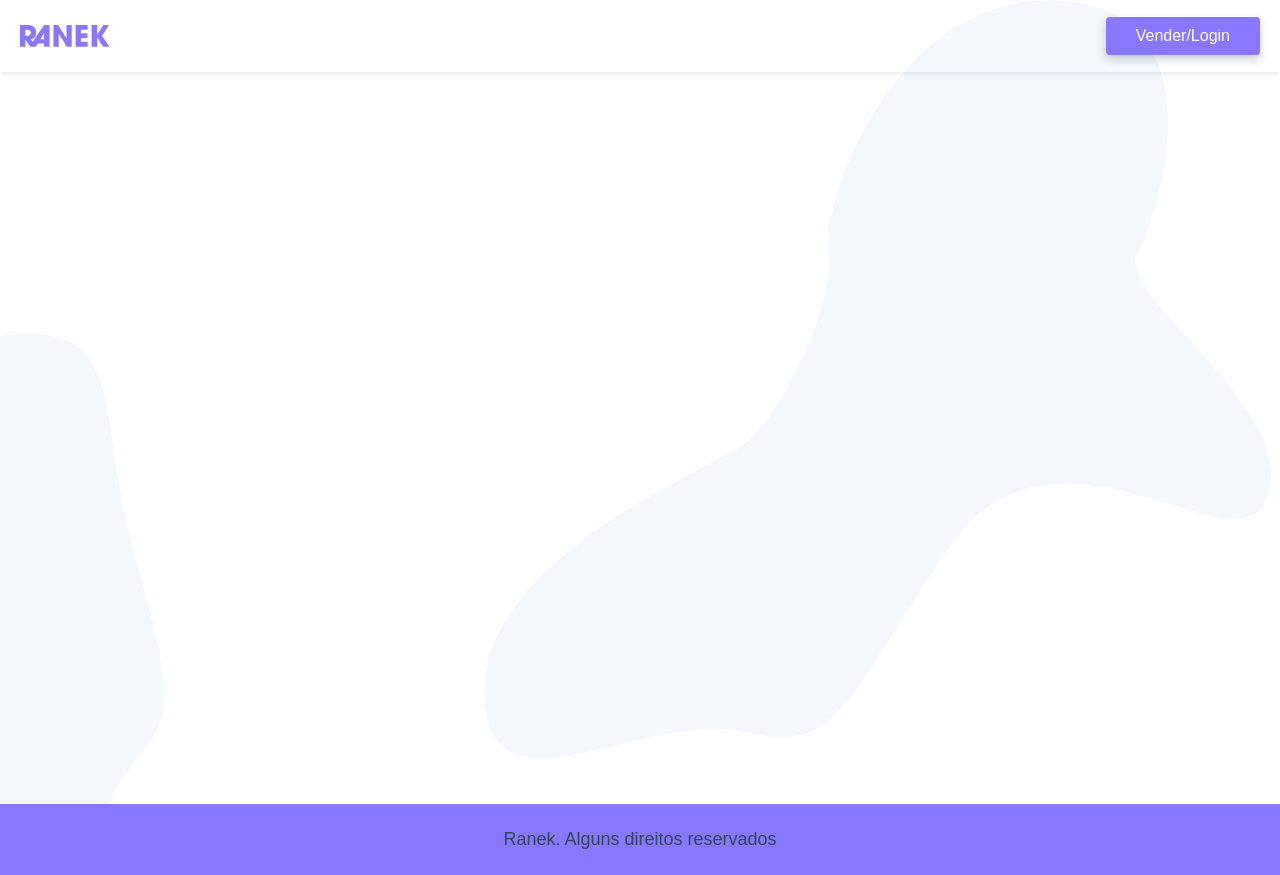
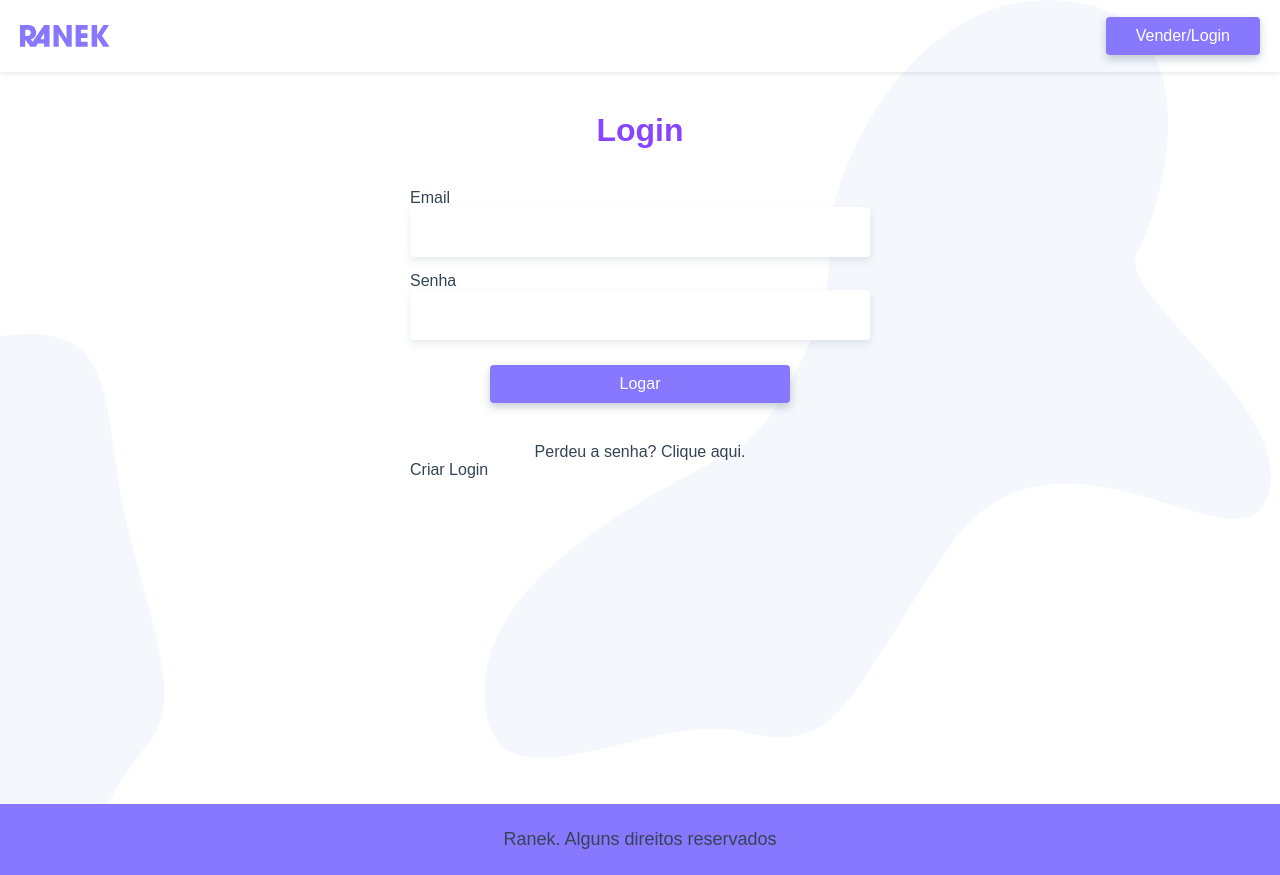
Before and after one commit to RyukioMiyamoto/ranek-yukio, a Vue app: page /login in a window 1280 px wide. Built offline with nearby package versions, Linux system fonts and the light colour scheme.

Commit message:
feat: create login view

```diff
--- a/src/App.vue
+++ b/src/App.vue
@@ -2,15 +2,17 @@
   <div id="app">
     <TheHeader />
     <main id="main">
-      <router-view></router-view>
+      <transition mode="out-in" appear>
+        <router-view></router-view>
+      </transition>
     </main>
     <the-footer />
   </div>
 </template>
 
 <script>
-import TheHeader from "./components/TheHeader.vue";
-import TheFooter from "./components/TheFooter.vue";
+import TheHeader from "@/components/TheHeader";
+import TheFooter from "@/components/TheFooter";
 
 export default {
   components: {
@@ -91,6 +93,10 @@ body {
   box-shadow: 0 0.4rem 0.8rem rgba(30, 60, 90, 0.35);
 }
 
+label {
+  max-width: .5rem;
+}
+
 input,
 textarea {
   padding: 1.5rem;
--- /dev/null
+++ b/src/components/LoginCriar.vue
@@ -0,0 +1,9 @@
+<template><p>Criar Login</p></template>
+
+<script>
+export default {
+  name: "LoginCriar",
+};
+</script>
+
+<style></style>
--- a/src/components/ProdutosLista.vue
+++ b/src/components/ProdutosLista.vue
@@ -7,14 +7,13 @@
           :key="produto.id + index"
           class="produto"
         >
-          <router-link :to="{ name: 'produto', params: { id: produto.id } }"
-            >
+          <router-link :to="{ name: 'produto', params: { id: produto.id } }">
             <img
               v-if="produto.fotos"
               :src="produto.fotos[0].src"
               :alt="produto.nome"
             />
-            <p class="preco">{{ produto.preco | numeroPreco}}</p>
+            <p class="preco">{{ produto.preco | numeroPreco }}</p>
             <h2 class="titulo">{{ produto.nome }}</h2>
             <p class="descricao">{{ produto.descricao }}</p>
           </router-link>
--- a/src/components/TheHeader.vue
+++ b/src/components/TheHeader.vue
@@ -2,7 +2,7 @@
   <header>
     <nav>
       <router-link to="/" class="logo">
-        <img src="../assets/ranek.svg" alt="Ranek"
+        <img src="@/assets/ranek.svg" alt="Ranek"
       /></router-link>
       <router-link to="/login" class="btn">Vender/Login</router-link>
     </nav>
@@ -21,7 +21,7 @@ nav {
   align-items: center;
   justify-content: space-between;
   padding: 1.5rem 2rem;
-  box-shadow: 0 .2rem .4rem rgba(30, 60, 90, 0.1);
+  box-shadow: 0 0.2rem 0.4rem rgba(30, 60, 90, 0.1);
 }
 
 .logo {
@@ -30,7 +30,7 @@ nav {
 
 .logo img {
   width: 9rem;
-  transition: .25s;
+  transition: 0.25s;
 }
 
 .logo img:hover {
--- a/src/main.js
+++ b/src/main.js
@@ -1,7 +1,7 @@
 import Vue from "vue";
-import App from "./App.vue";
-import router from "./router";
-import store from "./store";
+import App from "@/App";
+import router from "@/router";
+import store from "@/store";
 import PaginaCarregando from "@/components/PaginaCarregando";
 
 Vue.config.productionTip = false;
--- a/src/router/index.js
+++ b/src/router/index.js
@@ -2,6 +2,7 @@ import Vue from "vue";
 import VueRouter from "vue-router";
 import HomeView from "@/views/HomeView";
 import ProdutoView from "@/views/ProdutoView";
+import LoginView from "@/views/LoginView";
 
 Vue.use(VueRouter);
 
@@ -17,6 +18,12 @@ const routes = [
     component: ProdutoView,
     props: true,
   },
+  {
+    path: "/login",
+    name: "login",
+    component: LoginView,
+    props: true,
+  },
 ];
 
 const router = new VueRouter({
--- /dev/null
+++ b/src/views/LoginView.vue
@@ -0,0 +1,80 @@
+<template>
+  <section>
+    <form class="login">
+      <h1>Login</h1>
+      <label for="email">Email</label>
+      <input
+        type="email"
+        name="email"
+        id="email"
+        v-model="login.email"
+        required
+      />
+      <label for="senha">Senha</label>
+      <input
+        type="password"
+        name="senha"
+        id="senha"
+        v-model="login.senha"
+        required
+      />
+      <button class="btn" @click.prevent="logar">Logar</button>
+      <a href="/" target="_blank" class="perdeu"
+        >Perdeu a senha? Clique aqui.</a
+      >
+      <LoginCriar />
+    </form>
+  </section>
+</template>
+
+<script>
+import LoginCriar from "@/components/LoginCriar";
+
+export default {
+  name: "LoginView",
+  data() {
+    return {
+      login: {
+        email: "",
+        senha: "",
+      },
+    };
+  },
+  components: {
+    LoginCriar,
+  },
+  methods: {
+    logar() {},
+  },
+};
+</script>
+
+<style scoped>
+.login {
+  max-width: 50rem;
+  padding: 0 2rem;
+  margin: 0 auto;
+}
+
+form {
+  display: grid;
+}
+
+h1 {
+  text-align: center;
+  font-size: 3.2rem;
+  color: #84f;
+  margin: 4rem auto;
+}
+
+.btn {
+  width: 100%;
+  max-width: 30rem;
+  margin: 1rem auto 4rem auto;
+}
+
+.perdeu {
+  text-align: center;
+  margin: 0 auto;
+}
+</style>
```
